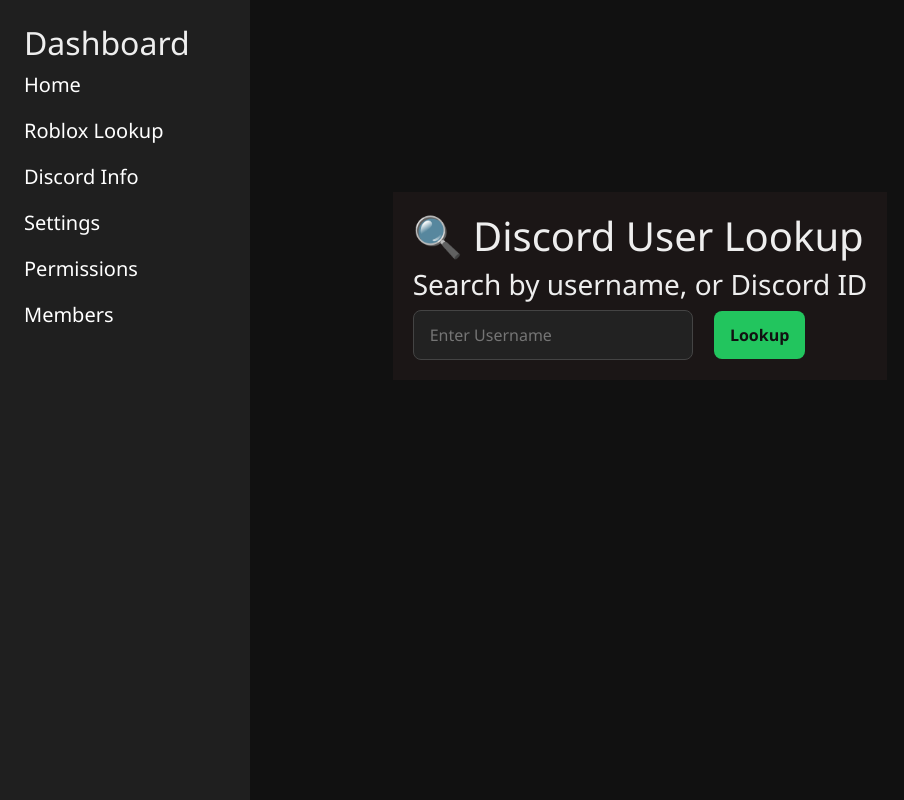
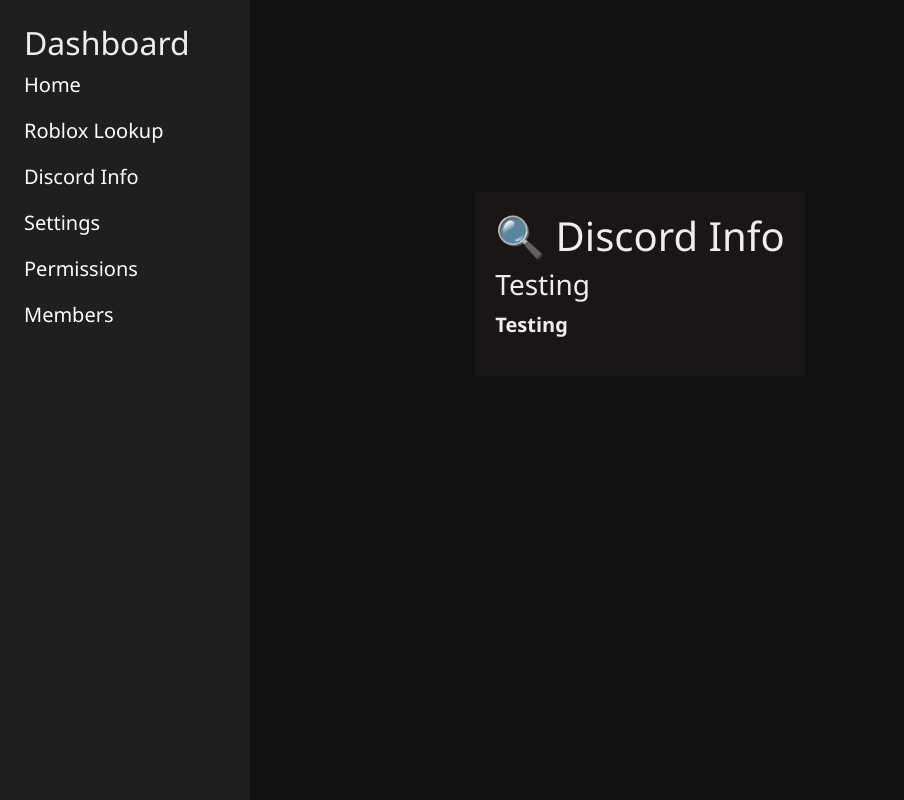
Before and after one commit to bloxpanel-dev/bloxpanel-dev.github.io, a plain HTML site: page templates/discord.html in a window 1280 px wide. Shown: the whole page, without its empty margins (0-904 px from the left). Drawn offline with nearby package versions, Linux system fonts and the light colour scheme.

Commit message:
Updating discord.html

```diff
--- a/templates/discord.html
+++ b/templates/discord.html
@@ -92,24 +92,8 @@
   </nav>
 
   <div class="content">
-    <h1>🔍 Discord User Lookup</h1>
-    <h3>Search by username, or Discord ID</h3>
-    <form id="lookupForm">
-      <input type="text" id="username" placeholder="Enter Username" required />
-      <button type="submit">Lookup</button>
-    </form>
-  </div>
-
-  <script>
-    const form = document.getElementById('lookupForm');
-    form.addEventListener('submit', e => {
-      e.preventDefault();
-      const username = document.getElementById('username').value.trim();
-      if (username) {
-        // Redirect to /details page with username as query param
-        window.location.href = `/details?username=${encodeURIComponent(username)}`;
-      }
-    });
-  </script>
+    <h1>🔍 Discord Info</h1>
+    <h3>Testing</h3>
+    <p>Testing</p>
   </div>
 </body>
```
